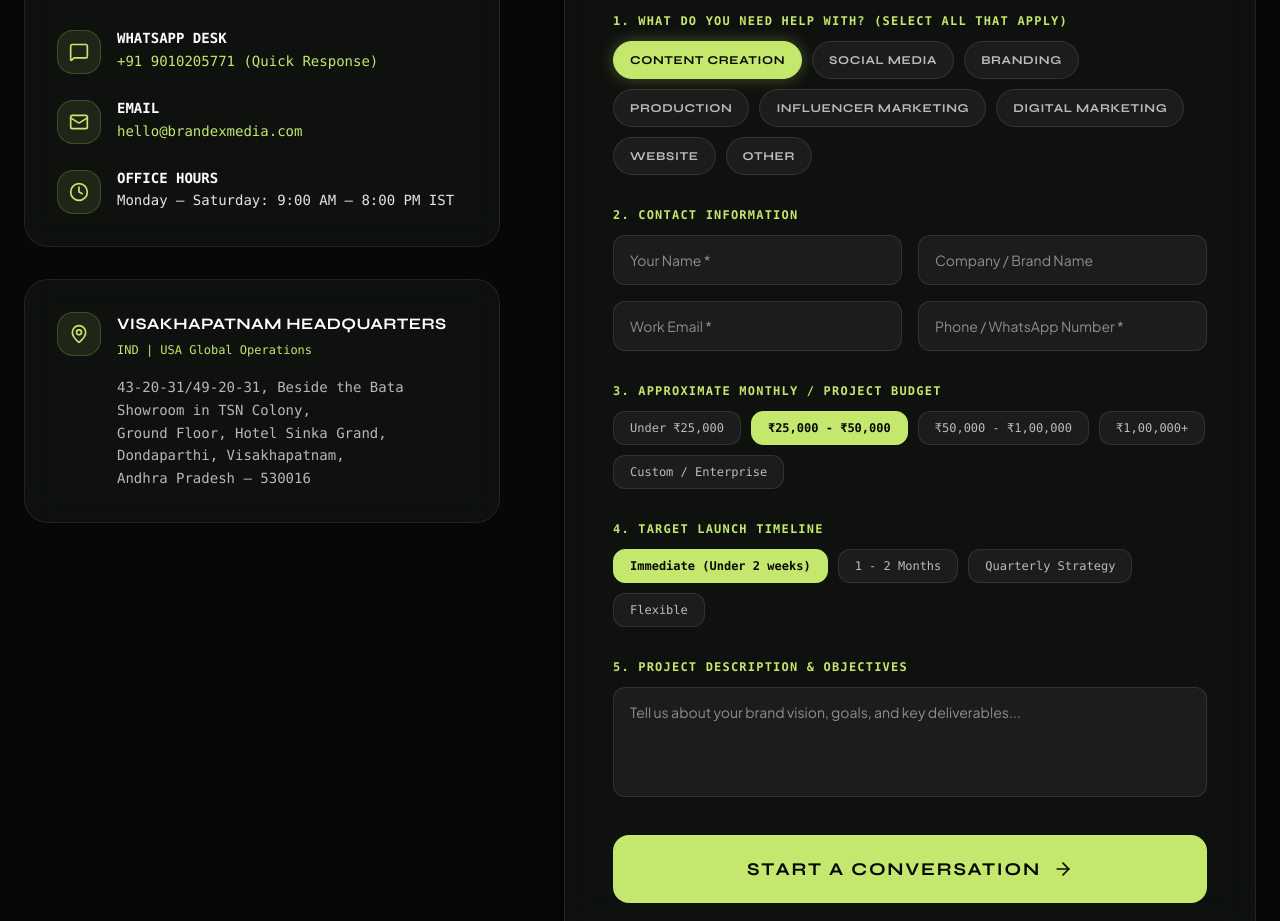
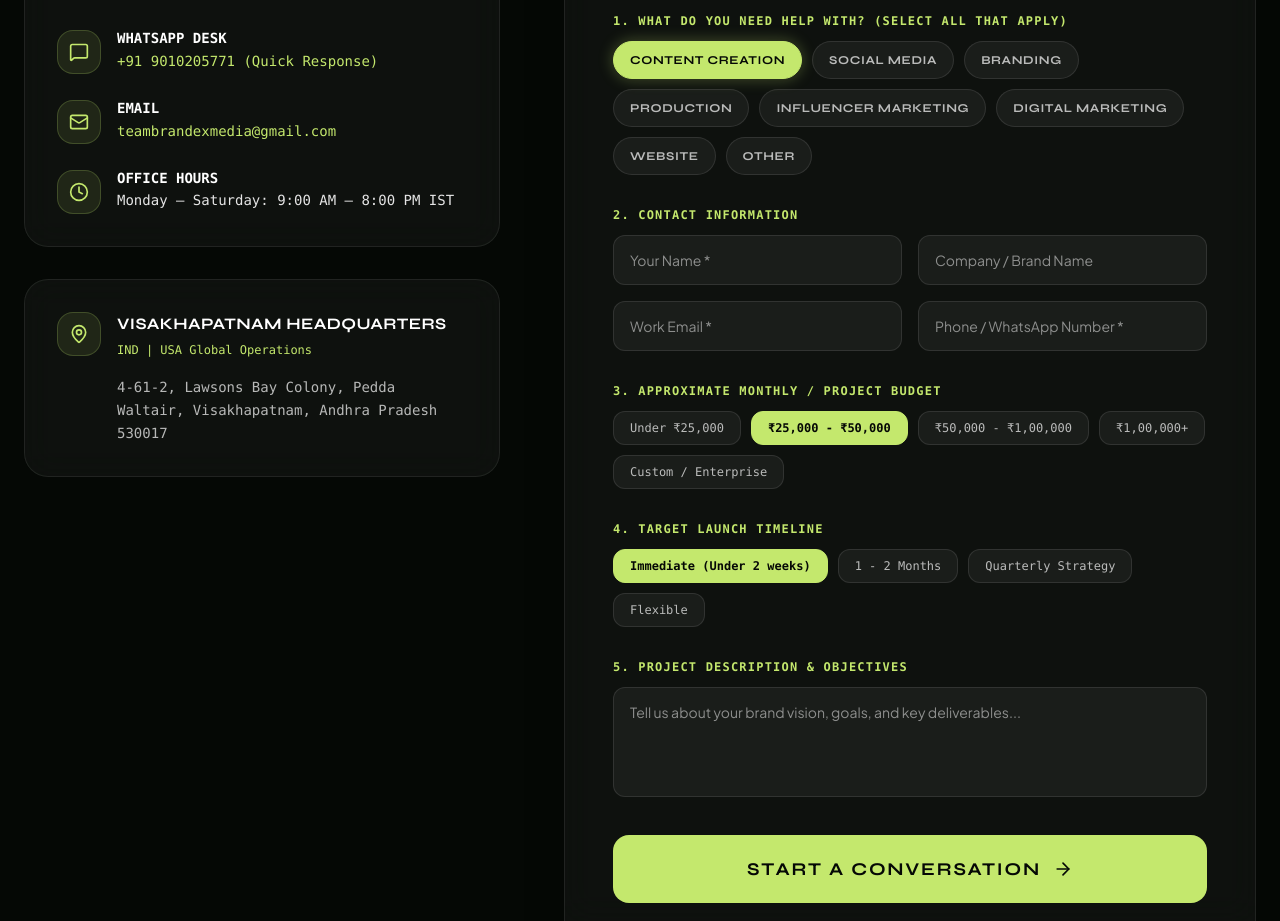
Before and after one commit to Hemasundar2006/Brandex-media, a Next.js app: page /contact in a window 1280 px wide. Shown: the part 1080-2001 px from the top of the page. Built offline with nearby package versions, Linux system fonts and the light colour scheme.

Commit message:
feat: create contact page with project enquiry form and agency details

```diff
--- a/src/app/contact/page.tsx
+++ b/src/app/contact/page.tsx
@@ -83,7 +83,7 @@ export default function ContactPage() {
                     href="mailto:hello@brandexmedia.com"
                     className="text-sm text-brand-accent hover:underline font-mono mt-0.5 inline-block"
                   >
-                    hello@brandexmedia.com
+                    teambrandexmedia@gmail.com
                   </a>
                 </div>
               </div>
@@ -116,10 +116,8 @@ export default function ContactPage() {
               </div>
 
               <p className="text-sm text-white/70 font-mono leading-relaxed pl-15">
-                43-20-31/49-20-31, Beside the Bata Showroom in TSN Colony, <br />
-                Ground Floor, Hotel Sinka Grand, <br />
-                Dondaparthi, Visakhapatnam, <br />
-                Andhra Pradesh – 530016
+                4-61-2, Lawsons Bay Colony, Pedda Waltair,
+                Visakhapatnam, Andhra Pradesh 530017
               </p>
             </div>
           </div>
```
